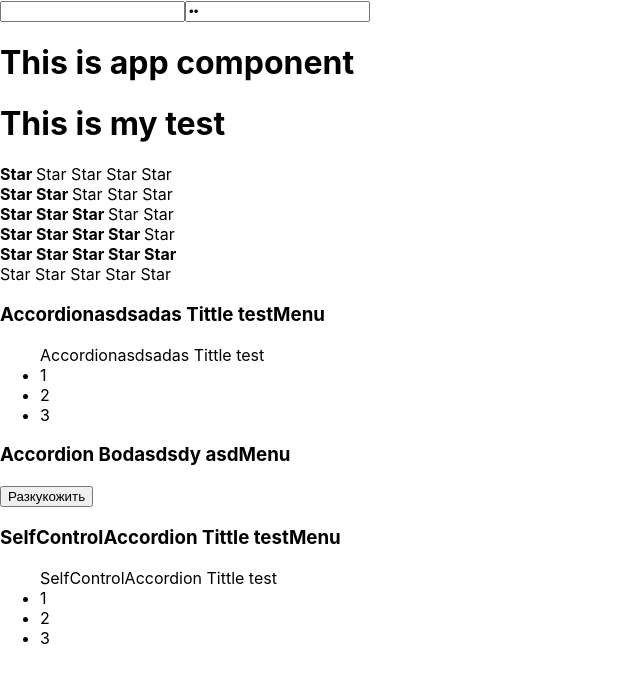
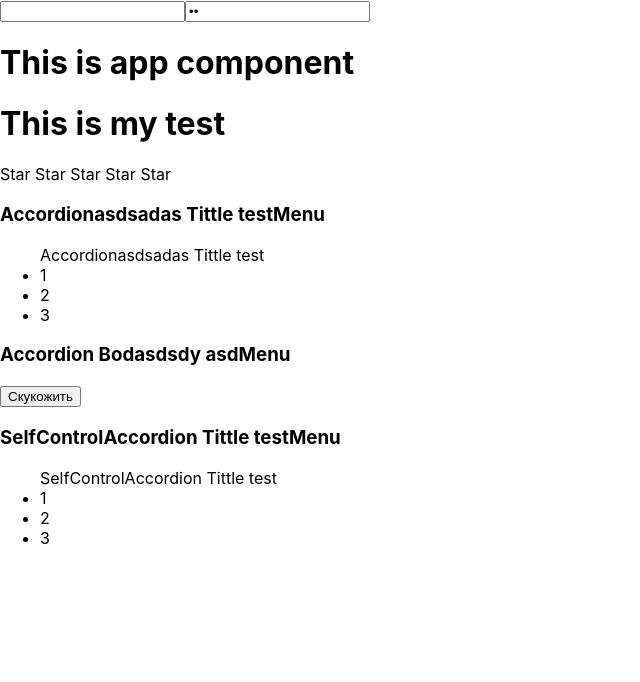
Before and after one commit to pantaiz/react_kabzda, a React (Create React App) app: page / in a window 1280 px wide. Shown: the top 682 px of the page, without its empty margins (0-640 px from the left). Built offline with nearby package versions, Linux system fonts and the light colour scheme.

Commit message:
Крутые звёзды, сделал прям ов спане затипизировал всё, сделал дополнительно дабл клик

```diff
--- a/src/App.tsx
+++ b/src/App.tsx
@@ -11,12 +11,7 @@ function App() {
             <input type="password" value="yo"/>
             <AppTitle title={"This is app component"}/>
             <AppTitle title={"This is my test"}/>
-            <Raiting value={1}/>
-            <Raiting value={2}/>
-            <Raiting value={3}/>
-            <Raiting value={4}/>
-            <Raiting value={5}/>
-            <Raiting value={0}/>
+            <Raiting />
             <Accordion collapsed={true} title={"Accordionasdsadas Tittle test"}/>
             <Accordion collapsed={false} title={"Accordion Bodasdsdy asd"}/>
             <SelfControlAccordion title={"SelfControlAccordion Tittle test"}/>
--- a/src/component/Raiting/Raiting.tsx
+++ b/src/component/Raiting/Raiting.tsx
@@ -1,79 +1,29 @@
-import React from "react";
+import React, {useState} from "react";
 
 type RaitingPropsType={
-    value:0|1|2|3|4|5
+
 }
+
 export function Raiting(props: RaitingPropsType) {
-    if (props.value === 1) {
+    const [select,setSelect]=useState(0)
         return (
             <div>
-                <Star selected={true}/>
-                <Star selected={false}/>
-                <Star selected={false}/>
-                <Star selected={false}/>
-                <Star selected={false}/>
+                <Star number={1} setSelect={setSelect}  selected={select>=1}/>
+                <Star number={2} setSelect={setSelect} selected={select>=2}/>
+                <Star number={3} setSelect={setSelect} selected={select>=3}/>
+                <Star number={4} setSelect={setSelect} selected={select>=4}/>
+                <Star number={5} setSelect={setSelect} selected={select>=5}/>
             </div>)
-    }
-    if (props.value === 2) {
-        return (
-            <div>
-                <Star selected={true}/>
-                <Star selected={true}/>
-                <Star selected={false}/>
-                <Star selected={false}/>
-                <Star selected={false}/>
-            </div>)
-    }
-    if (props.value === 3) {
-        return (
-            <div>
-                <Star selected={true}/>
-                <Star selected={true}/>
-                <Star selected={true}/>
-                <Star selected={false}/>
-                <Star selected={false}/>
-            </div>)
-    }
-    if (props.value === 4) {
-        return (
-            <div>
-                <Star selected={true}/>
-                <Star selected={true}/>
-                <Star selected={true}/>
-                <Star selected={true}/>
-                <Star selected={false}/>
-            </div>)
-    }
-    if (props.value === 5) {
-        return (
-            <div>
-                <Star selected={true}/>
-                <Star selected={true}/>
-                <Star selected={true}/>
-                <Star selected={true}/>
-                <Star selected={true}/>
-            </div>)
-    }
-    else {
-        return (
-            <div>
-                <Star selected={false}/>
-                <Star selected={false}/>
-                <Star selected={false}/>
-                <Star selected={false}/>
-                <Star selected={false}/>
-            </div>)
-    }
+
+
 
 }
 type StarPropsType={
     selected:boolean
+    number:0|1|2|3|4|5
+    setSelect:(number:number)=>void
 }
 function Star(props: StarPropsType) {
-    if (props.selected) {
-        return <span><b>Star </b></span>
-    } else {
-        return <span>Star </span>
-    }
+        return <span onDoubleClick={()=>{props.setSelect(0)}} onClick={()=>{props.setSelect(props.number)}} >{props.selected?<b>Star </b>:<>Star </>}</span>
 
 }
--- a/src/component/SelfControlAccordion/SelfControlAccordion.tsx
+++ b/src/component/SelfControlAccordion/SelfControlAccordion.tsx
@@ -12,7 +12,7 @@ const SelfControlAccordion = (props: AccordionPropsType) => {
     const [compresion,setCompresion]=useState(true)
     return (
         <>
-            <button onClick={()=>{setCompresion(!compresion)}}>Разкукожить</button>
+            <button onClick={()=>{setCompresion(!compresion)}}>{compresion?<>Cкукожить</>:<>Разкукожить</>}</button>
             {compresion
             ?
             <>
```
